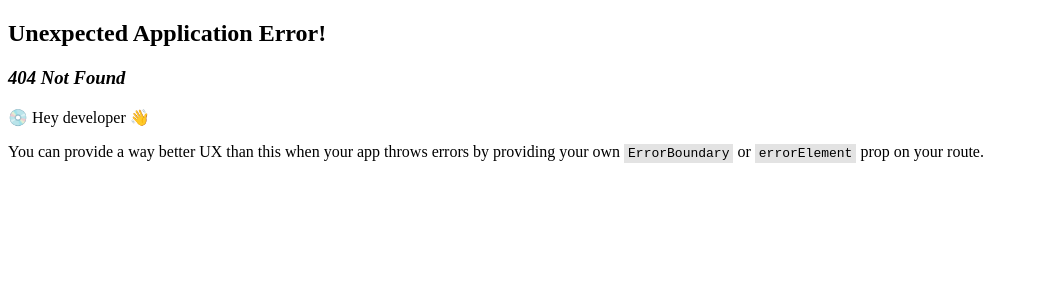
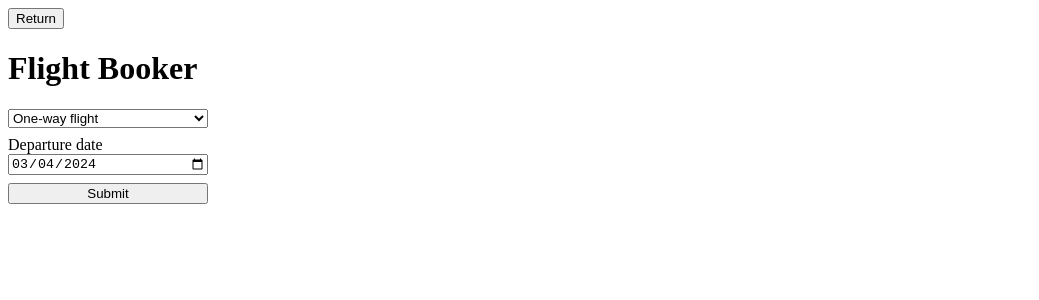
Before and after one commit to LucasdRossi/great-front-end, a React (Vite) app: page /flight-booker in a window 1280 px wide. Before the commit this address had no page. Shown: the top 300 px of the page, without its empty margins (0-1039 px from the left). Built offline with nearby package versions, Linux system fonts and the light colour scheme.

Commit message:
flight booker page

```diff
--- /dev/null
+++ b/src/pages/FlightBooker/components/FlightBooker/FlightBooker.tsx
@@ -0,0 +1,93 @@
+import { useState } from "react";
+import "./flight-booker.css";
+
+type FlightTypes = keyof typeof flightTypes;
+
+const flightTypes = {
+  "ONE-WAY": "ONE-WAY",
+  RETURN: "RETURN",
+};
+const now = new Date();
+
+const formatDate = (d: Date) => {
+  const day = d.getDate().toString().padStart(2, "0");
+  const month = (d.getMonth() + 1).toString().padStart(2, "0");
+  const year = d.getFullYear();
+
+  return `${year}-${month}-${day}`;
+};
+
+export default function FlightBooker() {
+  const [flightType, setFlightType] = useState<FlightTypes>();
+  const [departureDate, setDepartureDate] = useState(formatDate(now));
+  const [returnDate, setReturnDate] = useState<string>();
+
+  const handleSubmit: React.FormEventHandler<HTMLFormElement> = (event) => {
+    event.preventDefault();
+
+    if (flightType === flightTypes["ONE-WAY"]) {
+      return alert(`You have booked a one-way flight on ${departureDate}`);
+    }
+
+    if (flightType === flightTypes.RETURN && returnDate) {
+      return alert(
+        `You have booked a return flight, departing on ${departureDate} and returning on ${returnDate}`
+      );
+    }
+  };
+
+  const handleChangeFlightTypeSelect: React.ChangeEventHandler<
+    HTMLSelectElement
+  > = (event) => {
+    const type = event.target.value as FlightTypes;
+
+    setFlightType(type);
+  };
+
+  return (
+    <form onSubmit={handleSubmit} className="fligth-booker">
+      <select
+        value={flightType}
+        name="flight-type"
+        onChange={handleChangeFlightTypeSelect}
+        className="fligth-booker__select"
+      >
+        <option value={flightTypes["ONE-WAY"]}>One-way flight</option>
+        <option value={flightTypes.RETURN}>Return flight</option>
+      </select>
+
+      <div className="fligth-booker__date-input">
+        <label htmlFor="departure-date">Departure date</label>
+        <input
+          type="date"
+          name="departure-date"
+          id="departure-date"
+          value={departureDate}
+          min={formatDate(now)}
+          max={returnDate}
+          onChange={(e) => setDepartureDate(e.target.value)}
+          required
+        ></input>
+      </div>
+
+      {flightType === flightTypes.RETURN && (
+        <div className="fligth-booker__date-input">
+          <label htmlFor="return-date">Return date</label>
+          <input
+            type="date"
+            name="return-date"
+            id="return-date"
+            min={departureDate}
+            value={returnDate}
+            onChange={(e) => setReturnDate(e.target.value)}
+            required
+          ></input>
+        </div>
+      )}
+
+      <button type="submit" className="fligth-booker__button">
+        Submit
+      </button>
+    </form>
+  );
+}
--- /dev/null
+++ b/src/pages/FlightBooker/components/FlightBooker/flight-booker.css
@@ -0,0 +1,20 @@
+.fligth-booker {
+  max-width: 200px;
+  display: flex;
+  flex-direction: column;
+  gap: 0.5rem;
+}
+
+.fligth-booker__select {
+  width: 100%;
+}
+
+.fligth-booker__date-input {
+  width: 100%;
+  display: flex;
+  flex-direction: column;
+}
+
+.fligth-booker__button {
+  width: 100%;
+}
--- /dev/null
+++ b/src/pages/FlightBooker/components/FlightBooker/index.ts
@@ -0,0 +1 @@
+export { default } from "./FlightBooker";
--- /dev/null
+++ b/src/pages/FlightBooker/index.tsx
@@ -0,0 +1,13 @@
+import { withHeader } from "../../components/Header";
+import FlightBooker from "./components/FlightBooker";
+
+function FlightBookerPage() {
+  return (
+    <main>
+      <h1>Flight Booker</h1>
+      <FlightBooker />
+    </main>
+  );
+}
+
+export default withHeader(FlightBookerPage);
--- a/src/pages/Main/index.tsx
+++ b/src/pages/Main/index.tsx
@@ -1,4 +1,3 @@
-import "./main.css";
 import { Link } from "react-router-dom";
 
 import { routes } from "../../router";
@@ -9,14 +8,11 @@ export default function Main() {
       <h1>Components</h1>
       <nav>
         <ul>
-          <li>
-            <Link to={routes.tabs.config.path}>{routes.tabs.title}</Link>
-          </li>
-          <li>
-            <Link to={routes.accordion.config.path}>
-              {routes.accordion.title}
-            </Link>
-          </li>
+          {Object.entries(routes).map(([key, route]) => (
+            <li key={key}>
+              <Link to={route.config.path}>{route.title}</Link>
+            </li>
+          ))}
         </ul>
       </nav>
     </main>
--- a/src/pages/Tabs/index.tsx
+++ b/src/pages/Tabs/index.tsx
@@ -2,8 +2,6 @@ import { useMemo } from "react";
 import { withHeader } from "../../components/Header";
 import Tabs from "./components/Tabs";
 import type { Props as TabProps } from "./components/Tabs/Tabs";
-
-import "./tabs-page.css";
 
 function TabsPage() {
   const tabItems: TabProps["tabs"] = useMemo(
--- a/src/router.tsx
+++ b/src/router.tsx
@@ -3,6 +3,7 @@ import { RouteObject, createBrowserRouter } from "react-router-dom";
 import Main from "./pages/Main";
 import Tabs from "./pages/Tabs";
 import Accordion from "./pages/Accordion";
+import FlightBooker from "./pages/FlightBooker";
 
 interface Route {
   title?: string;
@@ -14,12 +15,6 @@ interface Routes {
 }
 
 export const routes: Routes = {
-  main: {
-    config: {
-      path: "/",
-      element: <Main />,
-    },
-  },
   tabs: {
     config: {
       path: "/tabs",
@@ -34,10 +29,24 @@ export const routes: Routes = {
     },
     title: "Accordion",
   },
+  flighBooker: {
+    config: {
+      path: "/flight-booker",
+      element: <FlightBooker />,
+    },
+    title: "Flight Booker",
+  },
 };
 
 const router = createBrowserRouter(
-  Object.entries(routes).map(([, route]) => route.config)
+  Object.entries(routes)
+    .map(([, route]) => route.config)
+    .concat([
+      {
+        path: "/",
+        element: <Main />,
+      },
+    ])
 );
 
 export default router;
```
Also changed, not shown: src/pages/Main/main.css (deleted), src/pages/Tabs/tabs-page.css (deleted).
